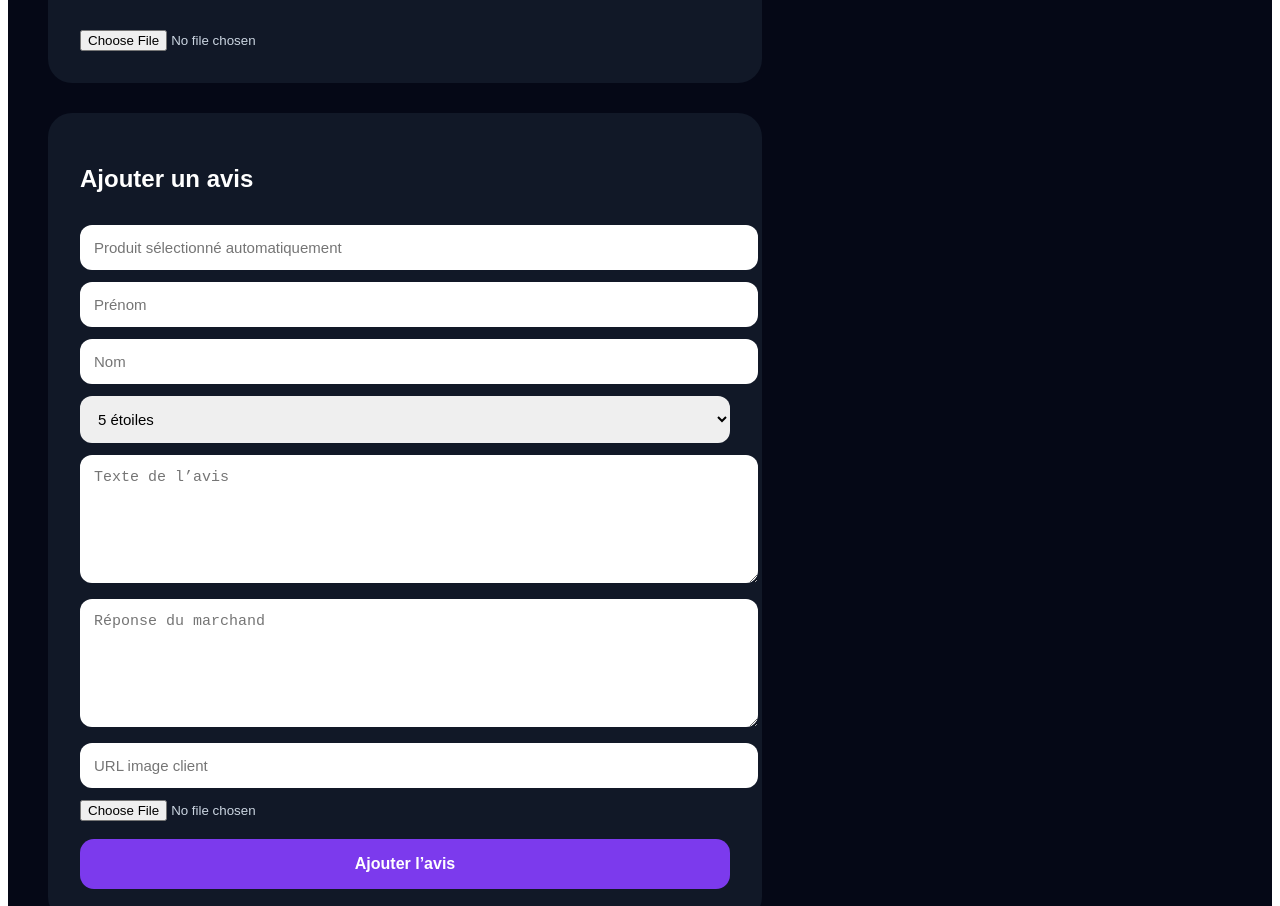
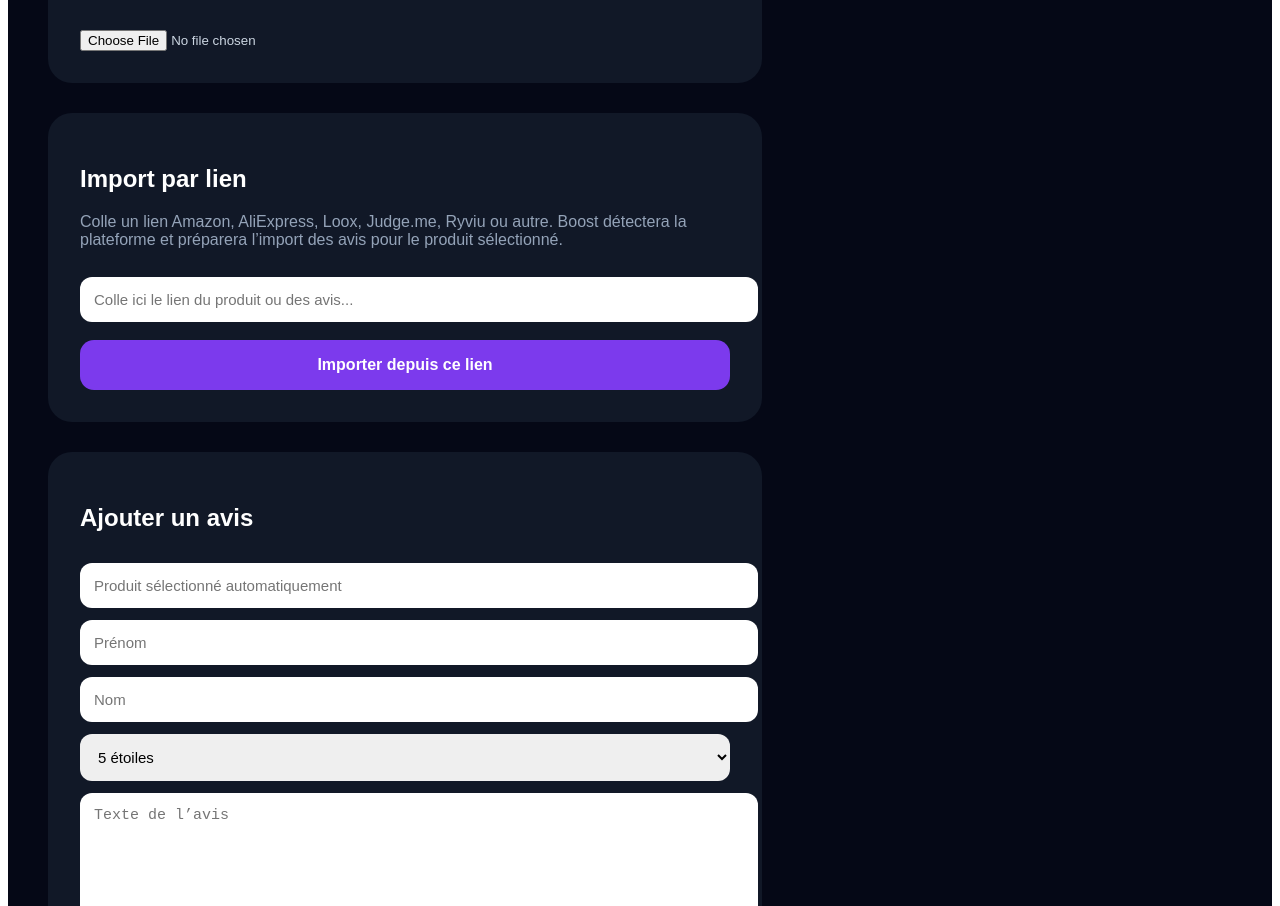
Before and after one commit to Amba91/Boost-App, a Next.js app: page /widgets/reviews in a window 1280 px wide. Shown: the part 973-1879 px from the top of the page. Built offline with nearby package versions, Linux system fonts and the light colour scheme; no server answers; the database is empty.

Commit message:
Add reviews import by URL UI

```diff
--- /dev/null
+++ b/app/api/reviews/import-url/route.ts
@@ -0,0 +1,64 @@
+import { NextResponse } from "next/server"
+
+function detectPlatform(url: string) {
+  const value = url.toLowerCase()
+
+  if (value.includes("amazon.")) return "amazon"
+  if (value.includes("aliexpress.")) return "aliexpress"
+  if (value.includes("loox.")) return "loox"
+  if (value.includes("judge.me")) return "judge_me"
+  if (value.includes("ryviu.")) return "ryviu"
+
+  return "unknown"
+}
+
+export async function POST(request: Request) {
+  try {
+    const body = await request.json()
+
+    const productHandle = String(body.product_handle || "").trim()
+    const url = String(body.url || "").trim()
+
+    if (!productHandle) {
+      return NextResponse.json(
+        {
+          success: false,
+          error: "Produit cible obligatoire",
+        },
+        { status: 400 }
+      )
+    }
+
+    if (!url) {
+      return NextResponse.json(
+        {
+          success: false,
+          error: "Lien obligatoire",
+        },
+        { status: 400 }
+      )
+    }
+
+    const platform = detectPlatform(url)
+
+    return NextResponse.json({
+      success: true,
+      platform,
+      product_handle: productHandle,
+      url,
+      imported: 0,
+      message:
+        platform === "unknown"
+          ? "Lien détecté, mais la plateforme n’est pas encore reconnue automatiquement."
+          : `Lien ${platform} détecté. Prochaine étape : connecter un extracteur d’avis.`,
+    })
+  } catch (error) {
+    return NextResponse.json(
+      {
+        success: false,
+        error: String(error),
+      },
+      { status: 500 }
+    )
+  }
+}
--- a/app/widgets/reviews/page.tsx
+++ b/app/widgets/reviews/page.tsx
@@ -35,8 +35,11 @@ export default function ReviewsPage() {
   const [uploading, setUploading] = useState(false)
   const [importing, setImporting] = useState(false)
   const [smartImporting, setSmartImporting] = useState(false)
+  const [urlImporting, setUrlImporting] = useState(false)
   const [importMessage, setImportMessage] = useState("")
   const [smartImportMessage, setSmartImportMessage] = useState("")
+  const [urlImportMessage, setUrlImportMessage] = useState("")
+  const [reviewUrl, setReviewUrl] = useState("")
   const [search, setSearch] = useState("")
   const [reviews, setReviews] = useState<Review[]>([])
   const [products, setProducts] = useState<ShopifyProduct[]>([])
@@ -68,14 +71,14 @@ export default function ReviewsPage() {
   const filteredReviews = reviews.filter((item) => {
     const query = search.toLowerCase()
 
-  const normalizeHandle = (value: string = "") =>
+    const normalizeHandle = (value: string = "") =>
       value
         .toLowerCase()
         .replace(/™/g, "")
         .replace(/â„¢/g, "")
         .trim()
 
-  const matchesSelectedProduct = targetProductHandle
+    const matchesSelectedProduct = targetProductHandle
       ? normalizeHandle(item.product_handle) ===
         normalizeHandle(targetProductHandle)
       : true
@@ -284,6 +287,47 @@ export default function ReviewsPage() {
     }
 
     setSmartImporting(false)
+  }
+
+  async function importFromUrl() {
+    if (!targetProductHandle.trim()) {
+      alert("Choisis un produit depuis la page Produits avant d’importer les avis.")
+      return
+    }
+
+    if (!reviewUrl.trim()) {
+      alert("Colle d’abord un lien Amazon, AliExpress ou autre.")
+      return
+    }
+
+    setUrlImporting(true)
+    setUrlImportMessage("")
+
+    try {
+      const res = await fetch("/api/reviews/import-url", {
+        method: "POST",
+        headers: {
+          "Content-Type": "application/json",
+        },
+        body: JSON.stringify({
+          product_handle: targetProductHandle,
+          url: reviewUrl,
+        }),
+      })
+
+      const data = await res.json()
+
+      if (data.success) {
+        setUrlImportMessage(data.message || "Lien analysé avec succès.")
+      } else {
+        setUrlImportMessage(data.error || "Erreur pendant l’analyse du lien.")
+      }
+    } catch (error) {
+      console.error("IMPORT URL ERROR:", error)
+      setUrlImportMessage("Erreur pendant l’import par lien.")
+    }
+
+    setUrlImporting(false)
   }
 
   async function createReview() {
@@ -517,6 +561,43 @@ export default function ReviewsPage() {
 
         {smartImporting && (
           <p style={styles.muted}>Import intelligent en cours...</p>
+        )}
+      </div>
+
+      <div style={styles.card}>
+        <h2>Import par lien</h2>
+
+        <p style={styles.muted}>
+          Colle un lien Amazon, AliExpress, Loox, Judge.me, Ryviu ou autre.
+          Boost détectera la plateforme et préparera l’import des avis pour le
+          produit sélectionné.
+        </p>
+
+        <input
+          placeholder="Colle ici le lien du produit ou des avis..."
+          value={reviewUrl}
+          onChange={(e) => setReviewUrl(e.target.value)}
+          style={styles.input}
+        />
+
+        <button
+          onClick={importFromUrl}
+          disabled={urlImporting}
+          style={styles.button}
+        >
+          {urlImporting ? "Analyse du lien..." : "Importer depuis ce lien"}
+        </button>
+
+        {urlImportMessage && (
+          <p
+            style={
+              urlImportMessage.toLowerCase().includes("erreur")
+                ? styles.error
+                : styles.success
+            }
+          >
+            {urlImportMessage}
+          </p>
         )}
       </div>
 
```
